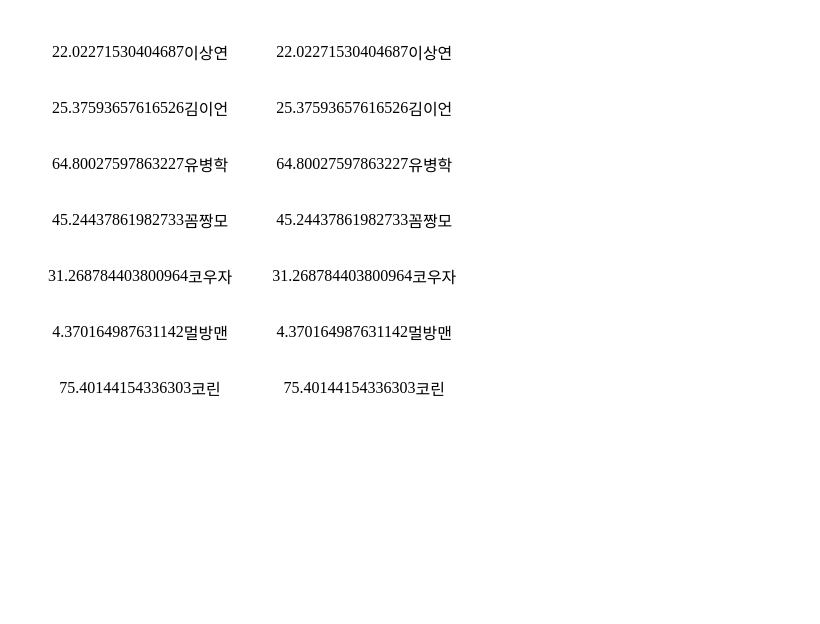
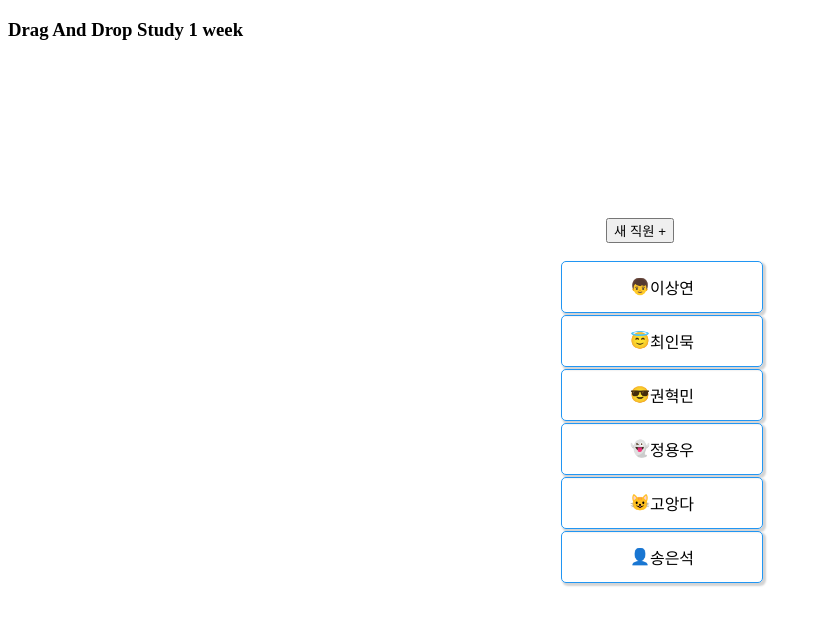
Before and after one commit to matebe12/react_event_handler, a React (Create React App) app: page / in a window 1280 px wide. Shown: the top 624 px of the page, without its empty margins (0-820 px from the left). Built offline with nearby package versions, Linux system fonts and the light colour scheme.

Commit message:
study 1week refctoring

```diff
--- a/package.json
+++ b/package.json
@@ -6,12 +6,7 @@
     "@testing-library/jest-dom": "^5.16.5",
     "@testing-library/react": "^13.4.0",
     "@testing-library/user-event": "^13.5.0",
-    "emotion": "^11.0.0",
-    "immutability-helper": "^3.1.1",
     "react": "^18.2.0",
-    "react-beautiful-dnd": "^13.1.1",
-    "react-dnd": "^16.0.1",
-    "react-dnd-html5-backend": "^16.0.1",
     "react-dom": "^18.2.0",
     "react-scripts": "5.0.1",
     "styled-components": "^5.3.5",
--- a/src/App.js
+++ b/src/App.js
@@ -1,168 +1,10 @@
 import React, { useState } from "react";
-import { DragDropContext, Draggable, Droppable } from "react-beautiful-dnd";
 import uuid from "uuid";
 import Drag from "./drag";
-const itemsFromBackend = [
-  { id: uuid(), content: "First task" },
-  { id: uuid(), content: "Second task" },
-  { id: uuid(), content: "Third task" },
-  { id: uuid(), content: "Fourth task" },
-  { id: uuid(), content: "Fifth task" }
-];
-
-const columnsFromBackend = {
-  [uuid()]: {
-    name: "Requested",
-    items: itemsFromBackend
-  },
-  [uuid()]: {
-    name: "To do",
-    items: []
-  },
-  [uuid()]: {
-    name: "In Progress",
-    items: []
-  },
-  [uuid()]: {
-    name: "Done",
-    items: []
-  }
-};
-
-const onDragEnd = (result, columns, setColumns) => {
-  if (!result.destination) return;
-  const { source, destination } = result;
-
-  if (source.droppableId !== destination.droppableId) {
-    const sourceColumn = columns[source.droppableId];
-    const destColumn = columns[destination.droppableId];
-    const sourceItems = [...sourceColumn.items];
-    const destItems = [...destColumn.items];
-    const [removed] = sourceItems.splice(source.index, 1);
-
-    console.log(source)
-    console.log(destination)
-    destItems.splice(destination.index, 0, removed);
-    setColumns({
-      ...columns,
-      [source.droppableId]: {
-        ...sourceColumn,
-        items: sourceItems
-      },
-      [destination.droppableId]: {
-        ...destColumn,
-        items: destItems
-      }
-    });
-  } else {
-    const column = columns[source.droppableId];
-    const copiedItems = [...column.items];
-    const [removed] = copiedItems.splice(source.index, 1);
-    copiedItems.splice(destination.index, 0, removed);
-    setColumns({
-      ...columns,
-      [source.droppableId]: {
-        ...column,
-        items: copiedItems
-      }
-    });
-  }
-};
 
 function App() {
-  const [columns, setColumns] = useState(columnsFromBackend);
-  const [seledtedItem, setSeledtedItem] = useState([]);
   return (
     <Drag></Drag>
-    // <div style={{ display: "flex", justifyContent: "center", height: "100%" }}>
-    //   <DragDropContext
-    //     onDragEnd={result => onDragEnd(result, columns, setColumns)}
-    //   >
-    //     {Object.entries(columns).map(([columnId, column], index) => {
-    //       return (
-    //         <div
-    //           style={{
-    //             display: "flex",
-    //             flexDirection: "column",
-    //             alignItems: "center"
-    //           }}
-    //           key={columnId}
-    //         >
-    //           <h2>{column.name}</h2>
-    //           <div style={{ margin: 8 }}>
-    //             <Droppable droppableId={columnId} key={columnId}>
-    //               {(provided, snapshot) => {
-    //                 return (
-    //                   <div
-    //                     {...provided.droppableProps}
-    //                     ref={provided.innerRef}
-    //                     style={{
-    //                       background: snapshot.isDraggingOver
-    //                         ? "lightblue"
-    //                         : "lightgrey",
-    //                       padding: 4,
-    //                       width: 250,
-    //                       minHeight: 500
-    //                     }}
-    //                   >
-    //                     {column.items.map((item, index) => {
-    //                       return (
-    //                         <Draggable
-    //                           key={item.id}
-    //                           draggableId={item.id}
-    //                           index={index}
-    //                         >
-    //                           {(provided, snapshot) => {
-    //                             return (
-    //                               <div
-    //                                 ref={provided.innerRef}
-    //                                 className={seledtedItem.includes(index) ? 'selected' : ''}
-    //                                 onClick={(e) => {
-    //                                   if(e.ctrlKey){
-    //                                     if(seledtedItem.includes(index)){
-    //                                       let temp = [...seledtedItem]
-    //                                       temp.splice(seledtedItem.indexOf(index),1)
-    //                                       setSeledtedItem(pre => temp)
-    //                                     }else{
-    //                                       let temp = [...seledtedItem]
-    //                                       temp.push(index)
-    //                                       setSeledtedItem(pre =>temp)
-    //                                     }
-    //                                     console.log(seledtedItem)
-    //                                   }
-    //                                 }}
-    //                                 {...provided.draggableProps}
-    //                                 {...provided.dragHandleProps}
-    //                                 style={{
-    //                                   userSelect: "none",
-    //                                   padding: 16,
-    //                                   margin: "0 0 8px 0",
-    //                                   minHeight: "50px",
-    //                                   backgroundColor: snapshot.isDragging
-    //                                     ? "#263B4A"
-    //                                     : "#456C86",
-    //                                   color: "white",
-    //                                   ...provided.draggableProps.style
-    //                                 }}
-    //                               >
-    //                                 {item.content}
-    //                               </div>
-    //                             );
-    //                           }}
-    //                         </Draggable>
-    //                       );
-    //                     })}
-    //                     {provided.placeholder}
-    //                   </div>
-    //                 );
-    //               }}
-    //             </Droppable>
-    //           </div>
-    //         </div>
-    //       );
-    //     })}
-    //   </DragDropContext>
-    // </div>
   );
 }
 
--- a/src/drag.js
+++ b/src/drag.js
@@ -1,36 +1,32 @@
 import { useState } from 'react';
 import { uuid } from 'uuid/v4';
-import './App.css'
+import './style/common.css'
 import { useEffect } from 'react';
 const Drag = ()  => {
     const [list,setList] = useState([
         {
-            emoji: Math.random() * 100,
+            emoji: <span>👦</span>,
             name: '이상연'
         },
         {
-            emoji: Math.random() * 100,
-            name: '김이언'
+            emoji: <span>😇</span>,
+            name: '최인묵'
         },
         {
-            emoji: Math.random() * 100,
-            name: '유병학'
+            emoji: <span>😎</span>,
+            name: '권혁민'
         },
         {
-            emoji: Math.random() * 100,
-            name: '꼼짱모'
+            emoji: <span>👻</span>,
+            name: '정용우'
         },
         {
-            emoji: Math.random() * 100,
-            name: '코우자'
+            emoji: <span>😺</span>,
+            name: '고앙다'
         },
         {
-            emoji: Math.random() * 100,
-            name: '멀방맨'
-        },
-        {
-            emoji: Math.random() * 100,
-            name: '코린'
+            emoji: <span>👤</span>,
+            name: '송은석'
         },
     ])
     const [dragAndDrop, setDragAndDrop] = useState({
@@ -118,37 +114,34 @@ const Drag = ()  => {
       item.classList.remove("over");
     });
   };
+  const addEmployee = () => {
+      const item = {
+          emoji: <span>👤</span>,
+          name: '새 직원 '+ list.length
+      }
+      setList([...list, item])
+
+
+  }
 //   useEffect(()=>{
 //     setList(dragAndDrop.updatedOrder)
 //   },[dragAndDrop.updatedOrder])
     return (
-        <div style={{display:'flex',}}>
-            <ul>
-                {list.map((item, index) => {
-                    return (
-                    <li
-                        style={{
-                        display: "flex",
-                        justifyContent: "center",
-                        alignItems: "center",
-                        }}
-                        className="draggable"
-                        key={index}
-                        draggable={true} 				//  draggable => true이면 드래그가 가능합니다.
-                        data-position={index}			//  dataset에 index값을 주어 선택된 index를 찾을 수 있습니다.
-                        onDragStart={onDragStart}		//  ex) event.currentTarget.dataset.position
-                        onDragOver={onDragOver}
-                        onDragLeave={onDragLeave}
-                        onDrop={onDrop}
-                        onDragEnter={onDragEnter}
-                        onDragEnd={onDragEnd}
-                    >
-                        <span>{item.emoji}</span>
-                        <p>{item.name}</p>
-                    </li>
-                    );
-                })}
-            </ul>
+        <>
+            <div>
+              <h3>  Drag And Drop Study 1 week</h3>
+
+            </div>
+            <div style={{
+                display:'flex',
+                justifyContent:'center',
+                alignItems:'center',
+                height:700,
+                flexDirection:'column'
+            }}>
+                <button
+                    onClick={() => addEmployee()}
+                >새 직원 +</button>
                 <ul>
                     {list.map((item, index) => {
                         return (
@@ -176,6 +169,7 @@ const Drag = ()  => {
                     })}
                 </ul>
             </div>
+        </>
     )
 }
 
--- a/src/style/common.css
+++ b/src/style/common.css
@@ -1,15 +1,14 @@
-.mydiv {
-    position: absolute;
-    z-index: 9;
-    background-color: #f1f1f1;
-    border: 1px solid #d3d3d3;
-    text-align: center;
+
+
+  li{
+    width: 200px;
+    height: 50px;
+    border: 1px solid#2196F3;
+    margin: 1%;
+    border-radius: 5px;
+    box-shadow: 2px 2px 2px 1px #d3d3d3;
   }
 
-  .mydivheader {
-    padding: 10px;
-    cursor: move;
-    z-index: 10;
-    background-color: #2196F3;
-    color: #fff;
+  .over{
+    border: 3px solid#2196F3;
   }
```
Also changed, not shown: 1 other file (tests, documents, lock files or other folders). Lines whose indentation alone changed are shown as unchanged.
